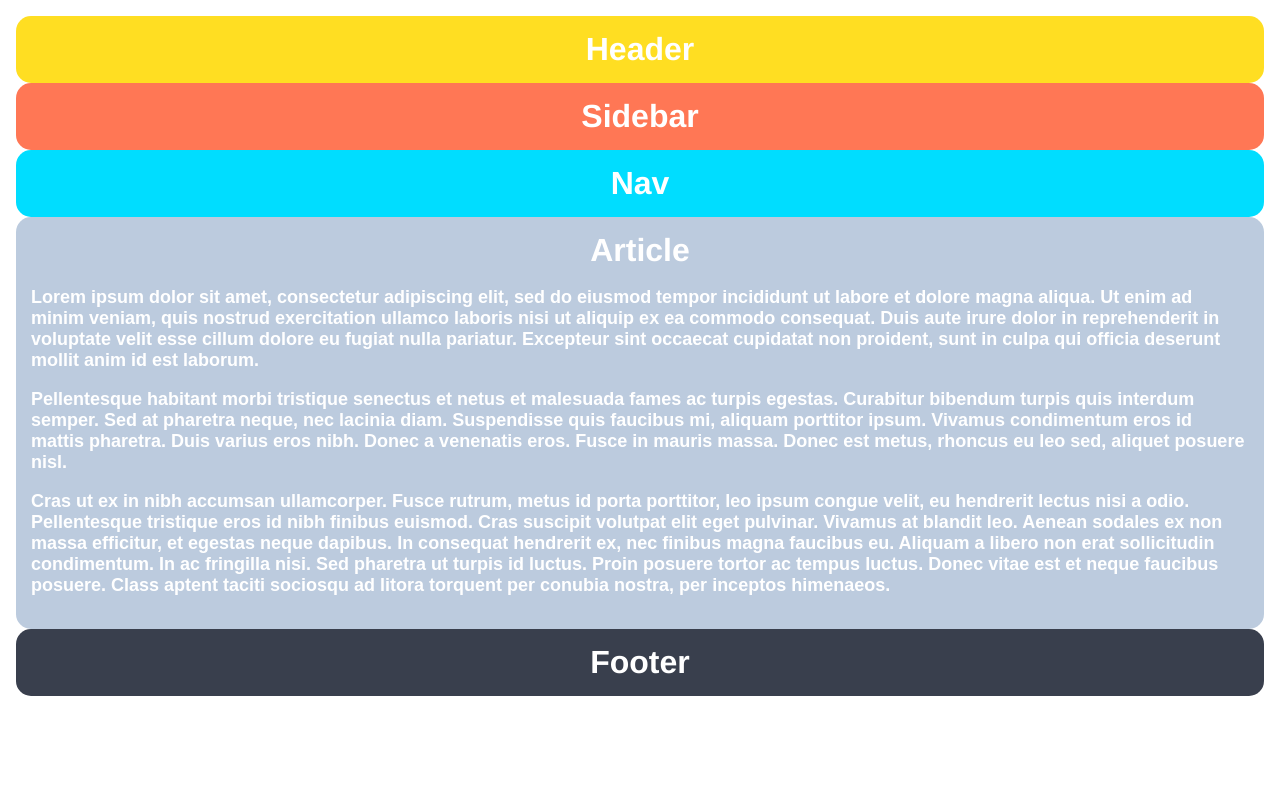
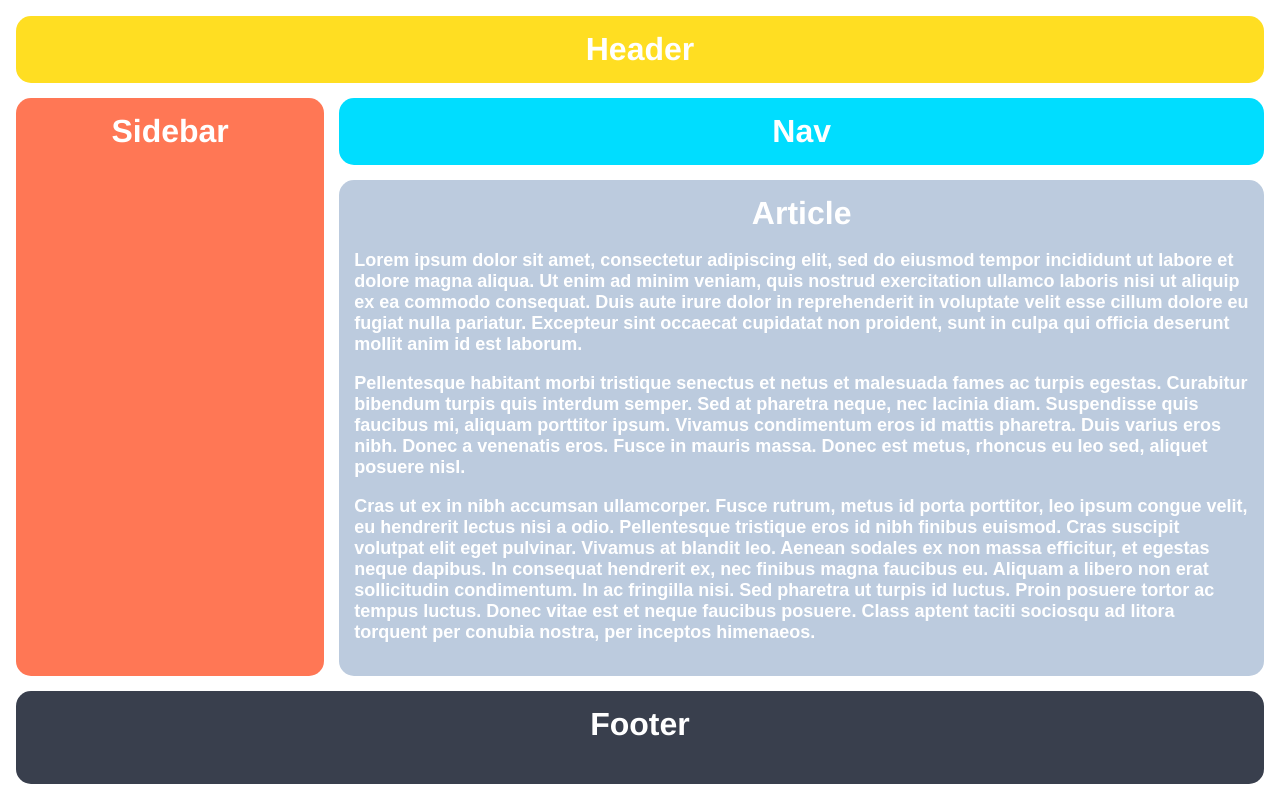
Before and after one commit to rsaim/top, a plain HTML site: page grid/01-grid-layout-1/index.html in a window 1280 px wide. Drawn offline with Linux system fonts and the light colour scheme.

Commit message:
Complete grid-layout 1

```diff
--- a/grid/01-grid-layout-1/style.css
+++ b/grid/01-grid-layout-1/style.css
@@ -8,6 +8,9 @@ body, html {
     height: 100%;
     padding: 16px;
     box-sizing: border-box;
+    display: inline-grid;
+    grid-template: 1fr 1fr 1fr 5fr / 1fr 3fr;
+    grid-gap: 15px;
   }
 
   .container div {
@@ -21,18 +24,22 @@ body, html {
 
   .header {
     background-color: #FFDE22;
+    grid-area: 1 / 1 / 2 / 3;
   }
 
   .sidebar {
     background-color: #FF7755;
+    grid-area: 2 / 1 / 4 / 2;
   }
 
   .nav {
     background-color: #00DDFF;
+    grid-area: 2 / 2 / 3 / 3;
   }
 
   .article {
     background-color: #bccbde;
+    grid-area: 3 / 2 / 4 / 3;
   }
 
   .article p {
@@ -44,4 +51,5 @@ body, html {
 
   .footer {
     background-color: #393f4d;
+    grid-area: 4 / 1 / 5 / 3;
   }
```
